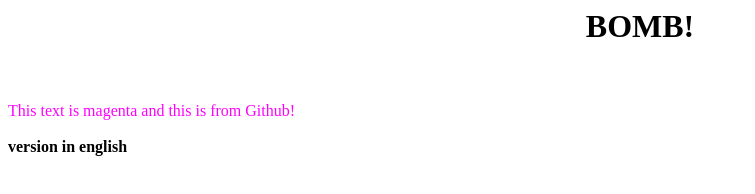
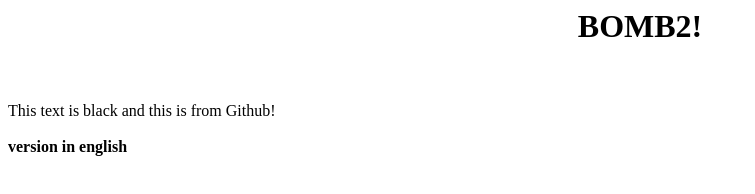
Before and after one commit to noniklok/Simple-deploy, a plain HTML site: page index.html in a window 1280 px wide. Shown: the whole page, without its empty margins (0-755 px from the left). Drawn offline with Linux system fonts and the light colour scheme.

Commit message:
Changed color

```diff
--- a/index.html
+++ b/index.html
@@ -3,9 +3,9 @@
 	<title>Main page</title>
 </head>
 <body>
-<center><h1>BOMB!</h1></center>
+<center><h1>BOMB2!</h1></center>
 <br/><br/>
-<font style="color:magenta">This text is magenta and  this is from Github!</font>
+<font style="color:black">This text is black and  this is from Github!</font>
 <br/><br/>
 <b>version in english</b>
 </body>
```
